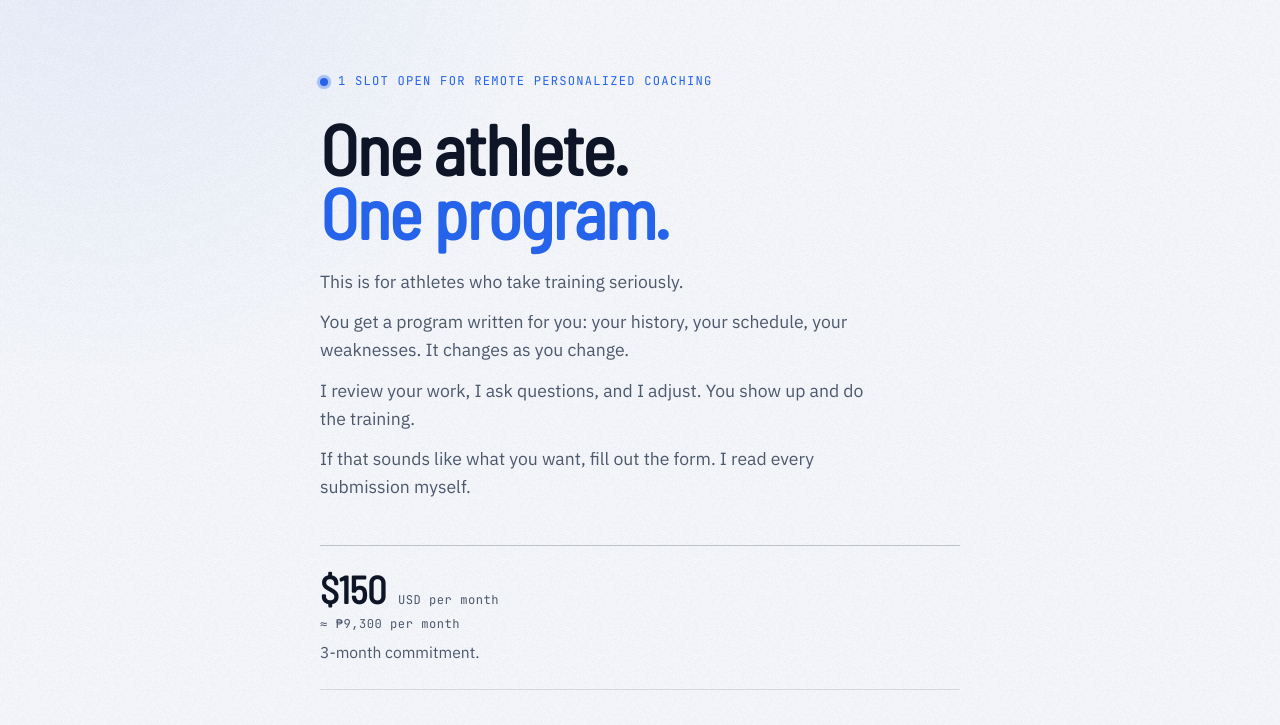
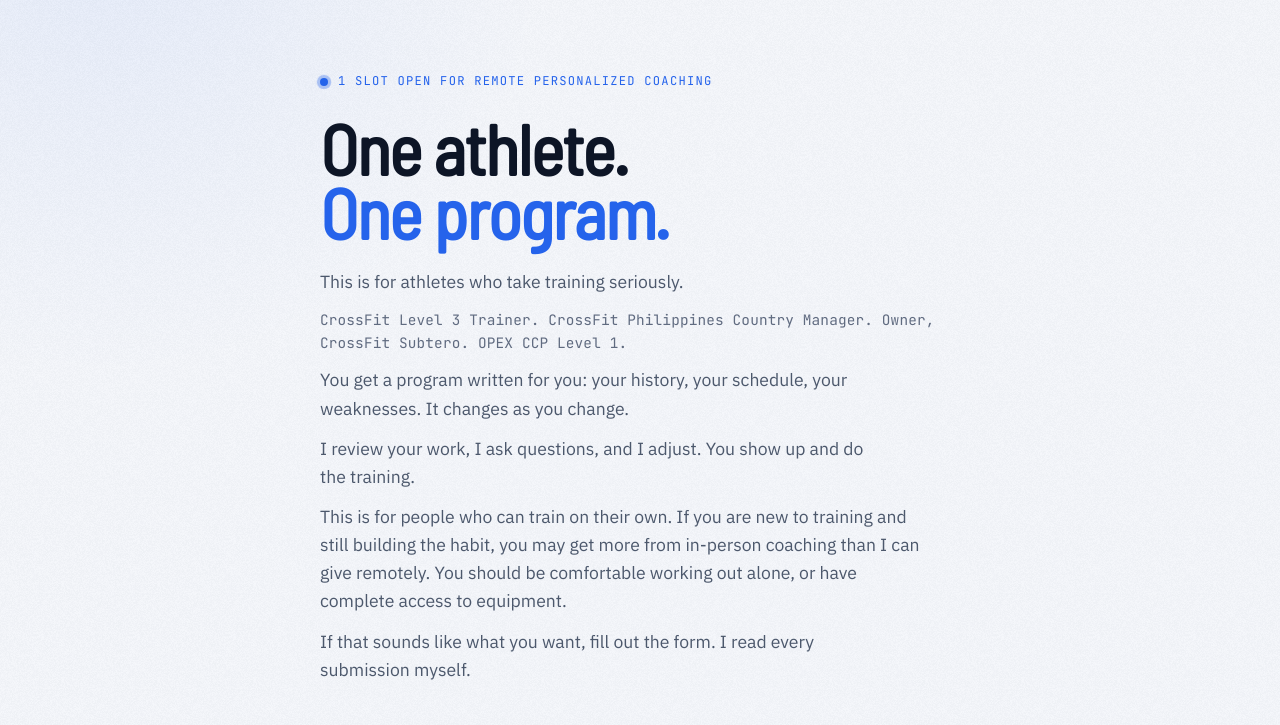
Before and after one commit to albertchristianco-sudo/accoworks-dev, an Astro site: page /coaching in a window 1280 px wide. Shown: the part 72-797 px from the top of the page. Built offline with nearby package versions, Linux system fonts and the light colour scheme; Astro itself is replaced by a stand-in of ours.

Commit message:
Coaching intake: soften fit note, add credential line

```diff
--- a/src/pages/coaching.astro
+++ b/src/pages/coaching.astro
@@ -14,8 +14,10 @@ import BaseLayout from '../layouts/BaseLayout.astro';
       <h1 class="intake-title">One athlete.<span class="accent">One program.</span></h1>
       <div class="intake-copy">
         <p>This is for athletes who take training seriously.</p>
+        <p class="intake-cred">CrossFit Level 3 Trainer. CrossFit Philippines Country Manager. Owner, CrossFit Subtero. OPEX CCP Level 1.</p>
         <p>You get a program written for you: your history, your schedule, your weaknesses. It changes as you change.</p>
         <p>I review your work, I ask questions, and I adjust. You show up and do the training.</p>
+        <p>This is for people who can train on their own. If you are new to training and still building the habit, you may get more from in-person coaching than I can give remotely. You should be comfortable working out alone, or have complete access to equipment.</p>
         <p>If that sounds like what you want, fill out the form. I read every submission myself.</p>
       </div>
     </header>
--- a/src/styles/global.css
+++ b/src/styles/global.css
@@ -865,6 +865,7 @@ p { text-wrap: pretty; }
 .intake-copy { margin-top: 24px; }
 .intake-copy p { max-width: 58ch; margin: 0 0 12px; color: var(--ink-2); font-size: clamp(1rem, 1.5vw, 1.1rem); }
 .intake-copy p:last-child { margin-bottom: 0; }
+.intake-copy .intake-cred { max-width: none; color: var(--ink-3); font-size: 0.9rem; font-family: var(--font-mono); letter-spacing: 0.01em; }
 
 .intake-offer {
   display: grid;
```
